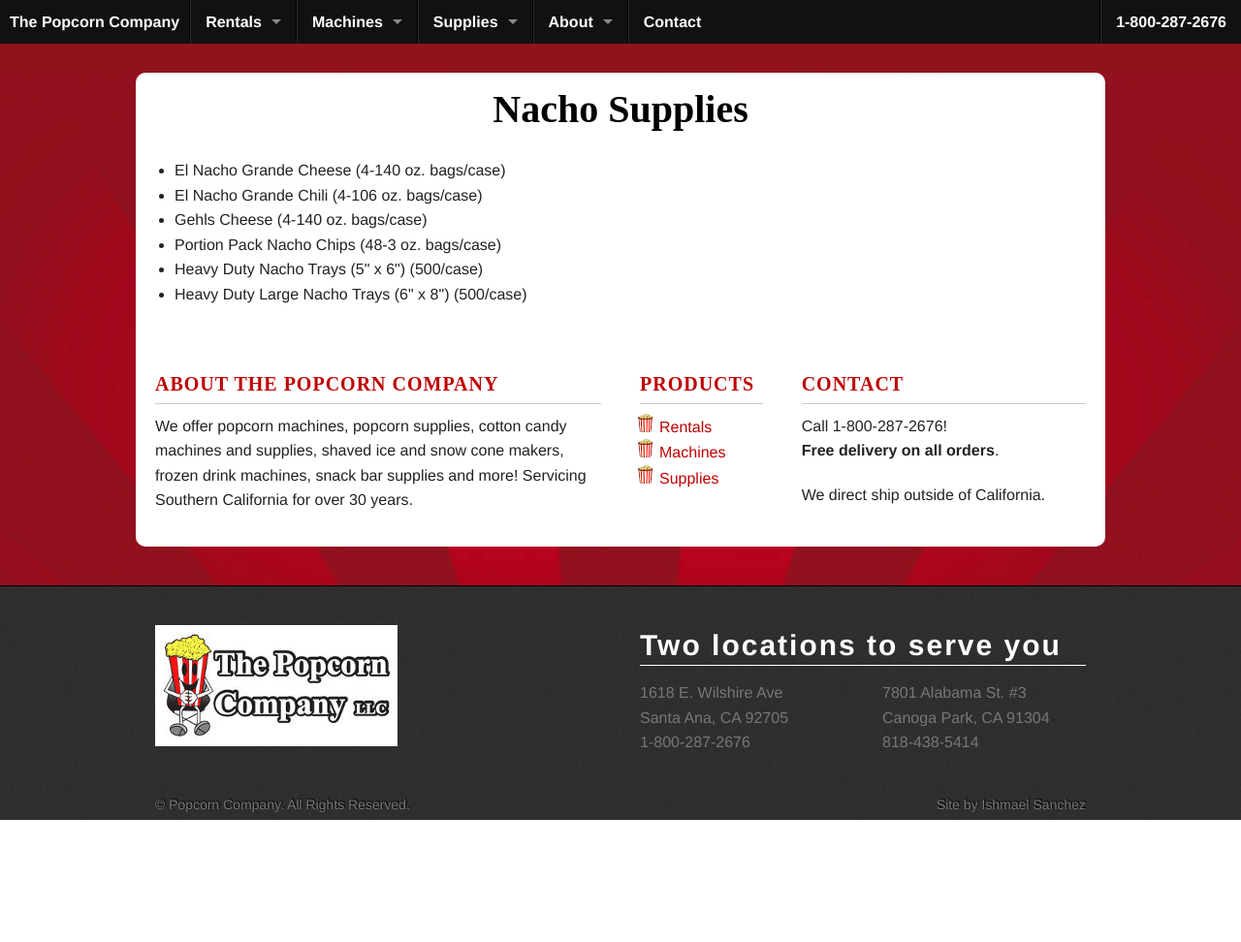
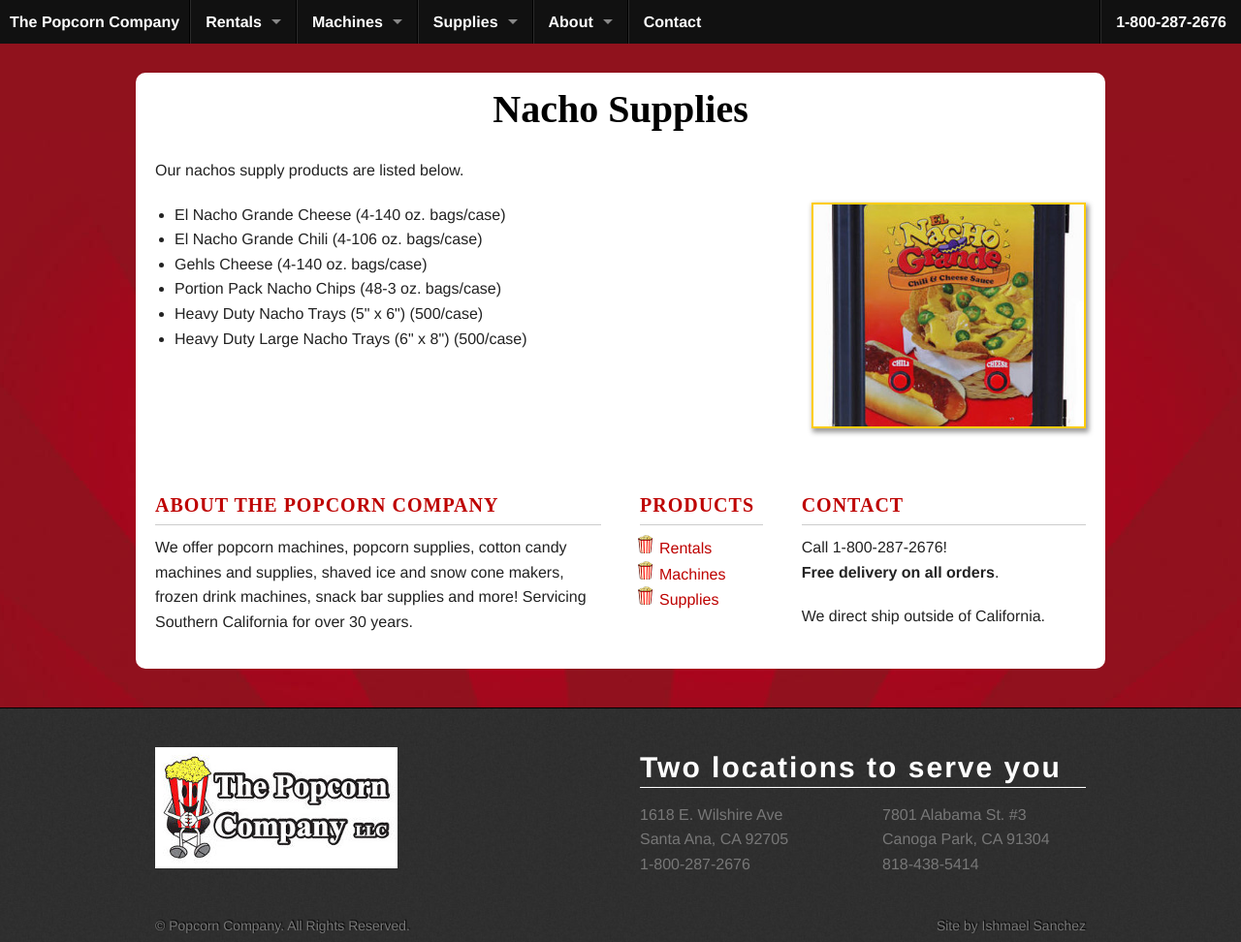
Before and after one commit to popcorncompanyllc/ishmaelsanchez.github.io, a Jekyll site: the page built from supplies/nachos/index.html, in a window 1280 px wide. Shown: the whole page at 97% size. Built offline with Jekyll 4.4.1, drawn with Linux system fonts in a browser that asks for light colours; some web fonts are replaced; Markdown is read by kramdown in place of the engine named in the settings; before the commit the page ends 900 px from its top, so only the background shows below that.

Commit message:
Add nacho image

```diff
--- a/supplies/nachos/index.html
+++ b/supplies/nachos/index.html
@@ -7,6 +7,9 @@ description: We offer many different Nacho supplies. El Nacho Grande and Gehls C
 <div id="main" class="row radius">
   <div class="large-12 columns">
     <h1 class="main-header text-center">Nacho Supplies</h1>
+    <p>Our nachos supply products are listed below.</p>
+    <div class="row">
+      <div class="large-8 columns">
         <ul>
           <li>El Nacho Grande Cheese (4-140 oz. bags/case)</li>
           <li>El Nacho Grande Chili (4-106 oz. bags/case)</li>
@@ -16,4 +19,13 @@ description: We offer many different Nacho supplies. El Nacho Grande and Gehls C
           <li>Heavy Duty Large Nacho Trays (6" x 8") (500/case)</li>
        </ul>
       </div>
+      <div class="large-4 columns">
+        <ul class="small-block-grid-1 thumbnails clearing-thumbs" data-clearing>
+          <li>
+            <a href="/img/machines/nachos/dual-cheese-chili-dispenser-large.jpg"><img data-caption="Dual Cheese and Chili Dispenser" alt="Dual Cheese and Chili Dispenser" class="featured" src="/img/machines/nachos/dual-cheese-chili-dispenser.jpg"></a>
+          </li>
+        </ul>
       </div>
+    </div>
+  </div>
+</div>
```
Lines whose indentation alone changed are shown as unchanged.
